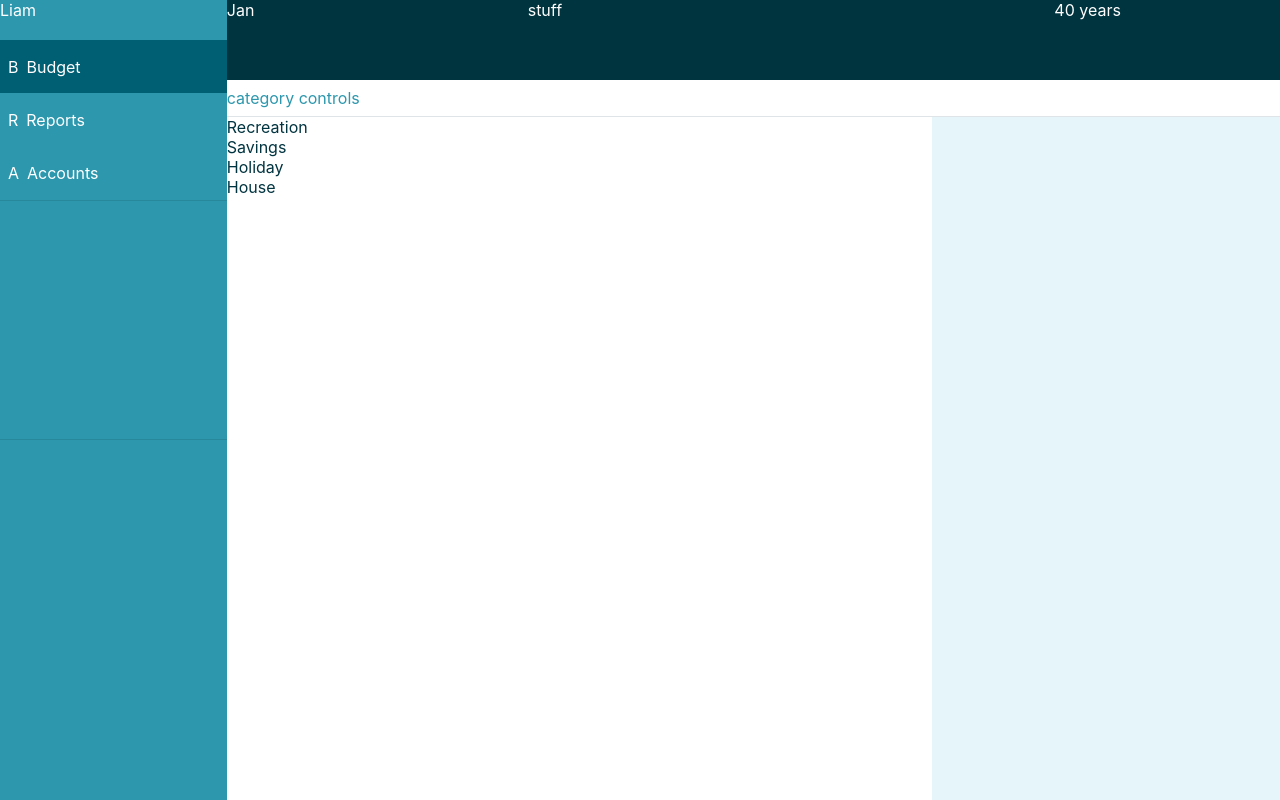
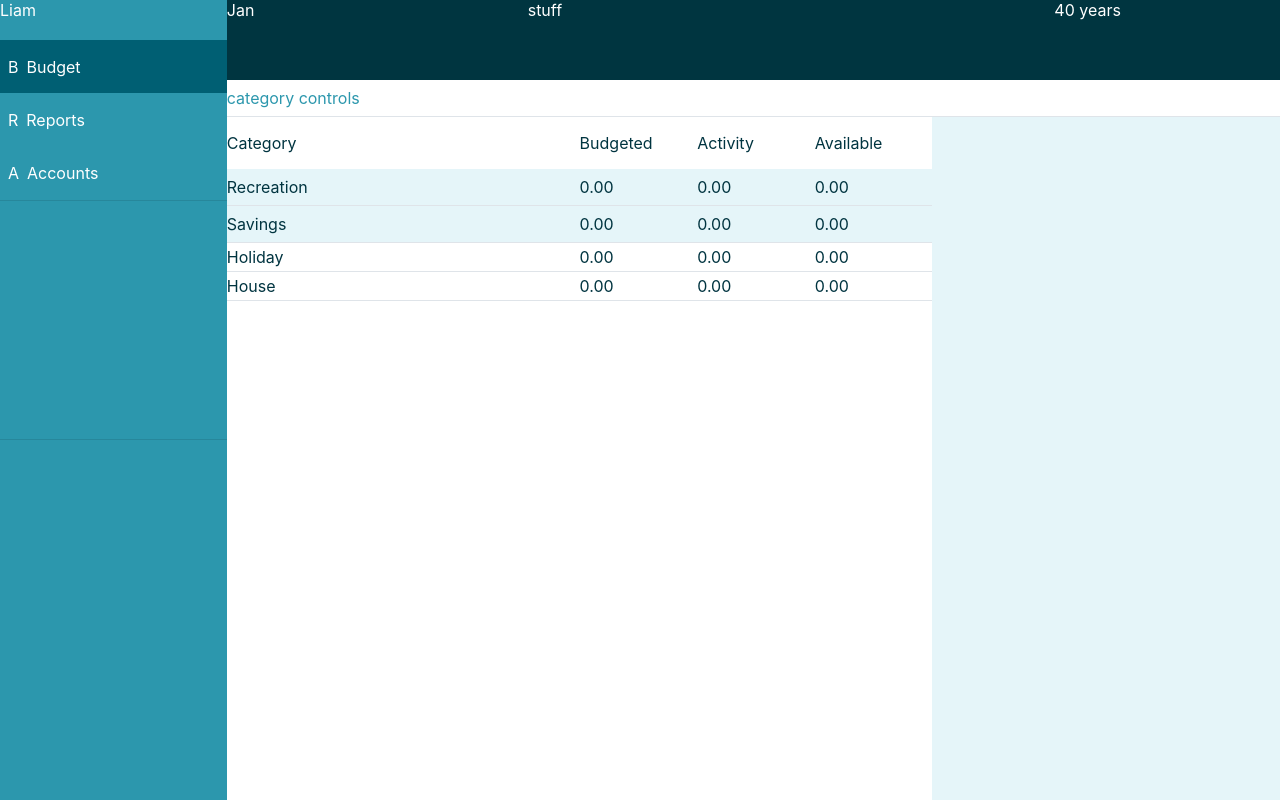
Before and after one commit to liamgbs/not-ynab, a React (Create React App) app: page / in a window 1280 px wide. Built offline with nearby package versions, Linux system fonts and the light colour scheme.

Commit message:
added some actions and budget row components

```diff
--- /dev/null
+++ b/src/actions/budget.ts
@@ -0,0 +1,11 @@
+import * as types from './types';
+
+export const addCategory = (groupName:string, categoryName:string) => {
+	return {
+		type: types.CREATE_CATEGORY,
+		payload: {
+			categoryName: categoryName,
+			groupName: groupName
+		}
+	}
+}
--- a/src/actions/types.ts
+++ b/src/actions/types.ts
@@ -1,5 +1,8 @@
 // app reducer
-export const CHANGE_VIEW = "CHANGE_VIEW"
-export const REDIRECT_TO_BUDGET = "REDIRECT_TO_BUDGET"
-export const REDIRECT_TO_REPORTS = "REDIRECT_TO_REPORTS"
-export const REDIRECT_TO_ACCOUNTS = "REDIRECT_TO_ACCOUNTS"
+export const CHANGE_VIEW = "CHANGE_VIEW";
+export const REDIRECT_TO_BUDGET = "REDIRECT_TO_BUDGET";
+export const REDIRECT_TO_REPORTS = "REDIRECT_TO_REPORTS";
+export const REDIRECT_TO_ACCOUNTS = "REDIRECT_TO_ACCOUNTS";
+
+// budget reducer
+export const CREATE_CATEGORY = "CREATE_CATEGORY";
--- /dev/null
+++ b/src/components/BudgetCategoryGroupRow/budget-category-group-row.scss
@@ -0,0 +1,9 @@
+@import '../../styles/constants.scss';
+
+.budget-category-group-row {
+	display: grid;
+	grid-template-columns: 3fr 1fr 1fr 1fr;
+	padding: 0.5em 0;
+	background: $tertiary-colour;
+	border-bottom: solid 1px $border-colour-dark;
+}
--- /dev/null
+++ b/src/components/BudgetCategoryGroupRow/index.tsx
@@ -0,0 +1,23 @@
+import './budget-category-group-row.scss';
+import React, { PureComponent } from 'react';
+import { CategoryGroup } from '../../types/categories';
+
+interface Props {
+	categoryGroup: CategoryGroup,
+	totalBudgeted: number,
+	totalActivity: number,
+	totalBalance: number
+}
+
+export default class BudgetCategoryGroupRow extends PureComponent<Props> {
+	render() {
+		return (
+			<div className="budget-category-group-row">
+				<div>{this.props.categoryGroup.groupName}</div>
+				<div>{this.props.totalBudgeted.toFixed(2)}</div>
+				<div>{this.props.totalActivity.toFixed(2)}</div>
+				<div>{this.props.totalBalance.toFixed(2)}</div>
+			</div>
+		)
+	}
+}
--- /dev/null
+++ b/src/components/BudgetCategoryRow/budget-category-row.scss
@@ -0,0 +1,8 @@
+@import '../../styles/constants.scss';
+
+.budget-category-row {
+	display: grid;
+	grid-template-columns: 3fr 1fr 1fr 1fr;
+	padding: 0.25em 0;
+	border-bottom: solid 1px $border-colour-dark;
+}
--- /dev/null
+++ b/src/components/BudgetCategoryRow/index.tsx
@@ -0,0 +1,25 @@
+import './budget-category-row.scss';
+
+import React, { PureComponent } from 'react';
+
+import { Category } from '../../types/categories';
+
+interface Props {
+	category: Category
+}
+
+export default class BudgetCategoryRow extends PureComponent<Props> {
+	state={
+		editing: false
+	}
+	render() {
+		return (
+			<div className="budget-category-row">
+				<div>{this.props.category.categoryName}</div>
+				<div>{this.props.category.budgeted.toFixed(2)}</div>
+				<div>{this.props.category.activity.toFixed(2)}</div>
+				<div>{this.props.category.balance.toFixed(2)}</div>
+			</div>
+		)
+	}
+}
--- a/src/views/Budget/BudgetContent/BudgetCategories/budget-categories.scss
+++ b/src/views/Budget/BudgetContent/BudgetCategories/budget-categories.scss
@@ -5,6 +5,11 @@
 	position: absolute;
 	left: 0;
 	top: 0;
-	width: 66%;
+	width: 67%;
 	height: 100%;
+	.budget-categories-header {
+		display: grid;
+		grid-template-columns: 3fr 1fr 1fr 1fr;
+		padding: 1em 0;
+	}
 }
--- a/src/views/Budget/BudgetContent/BudgetCategories/index.tsx
+++ b/src/views/Budget/BudgetContent/BudgetCategories/index.tsx
@@ -1,8 +1,13 @@
 import './budget-categories.scss';
 import React, { PureComponent } from 'react'
 import { connect } from 'react-redux';
+import { Dispatch } from 'redux';
+
 import { RootState } from '../../../../reducers';
 import { CategoryGroup, Category } from '../../../../types/categories';
+import BudgetCategoryRow from '../../../../components/BudgetCategoryRow';
+import BudgetCategoryGroupRow from '../../../../components/BudgetCategoryGroupRow';
+import { addCategory } from '../../../../actions/budget';
 
 interface Props {
 	categories: Category[],
@@ -10,23 +15,34 @@ interface Props {
 }
 
 interface Actions {
-
+	addCategory:(groupName:string, categoryName:string)=>void
 }
 
 class BudgetCategories extends PureComponent<Props & Actions> {
 	render() {
 		return (
 			<div className="budget-categories">
-				{this.props.groups.map(g => {
-					const groupCategories = this.props.categories.filter(c => g.groupName === c.categoryGroup)
+				<div className="budget-categories-header">
+					<div>Category</div>
+					<div>Budgeted</div>
+					<div>Activity</div>
+					<div>Available</div>
+				</div>
+				{this.props.groups.map((g, i) => {
+					const groupCategories = this.props.categories.filter(c => g.groupName === c.categoryGroup);
+					const totalBudgeted : number = groupCategories.reduce((sum, c) => sum + c.budgeted, 0);
+					const totalActivity : number = groupCategories.reduce((sum, c) => sum + c.activity, 0);
+					const totalBalance : number = groupCategories.reduce((sum, c) => sum + c.balance, 0)
+
 					return (
-						<div>
-							<div>{g.groupName}</div>
-							{groupCategories.map(gc => {
-								return (
-									<div>{gc.categoryName}</div>
-								)
-							})}
+						<div key={i}>
+							<BudgetCategoryGroupRow
+								categoryGroup={g}
+								totalBudgeted={totalBudgeted}
+								totalActivity={totalActivity}
+								totalBalance={totalBalance}
+							/>
+							{groupCategories.map((gc, i) => <BudgetCategoryRow key={i} category={gc}/>)}
 						</div>
 					)
 				})}
@@ -43,4 +59,12 @@ const mapStateToProps = (state: RootState) => {
 	}
 }
 
-export default connect(mapStateToProps)(BudgetCategories)
+const mapDispatchToProps = (dispatch: Dispatch) => {
+	return {
+		addCategory: (groupName:string, categoryName:string) => {
+			dispatch(addCategory(groupName, categoryName));
+		}
+	}
+}
+
+export default connect(mapStateToProps, mapDispatchToProps)(BudgetCategories)
```
